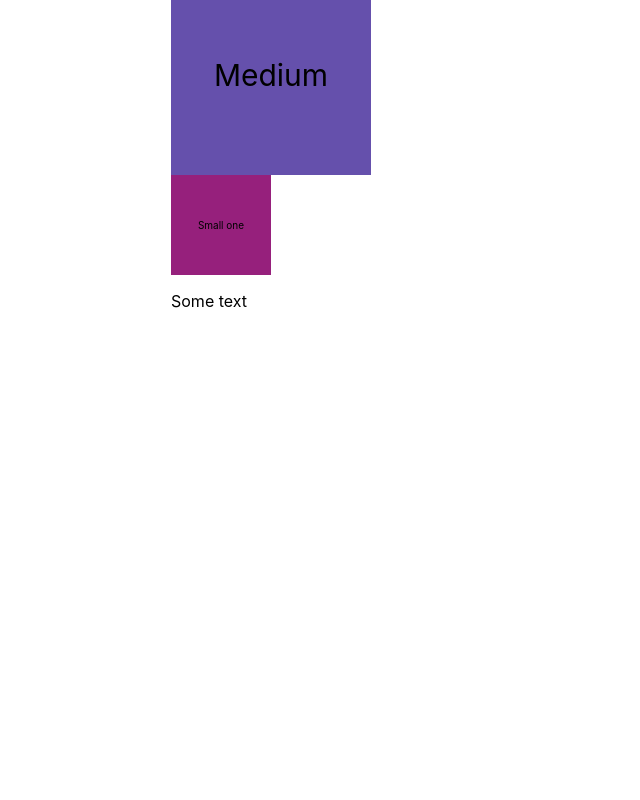
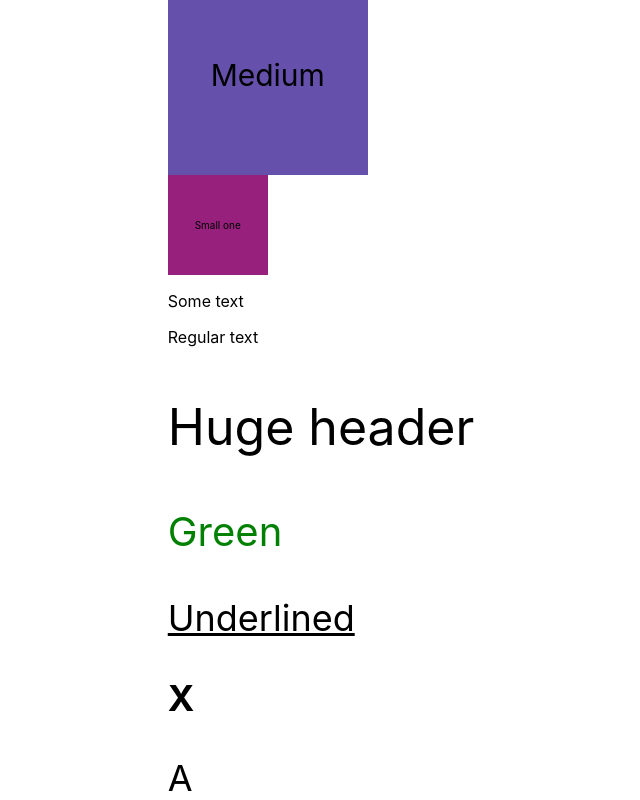
Before and after one commit to Khlustov/react-homeworks, a React (Create React App) app: page / in a window 1280 px wide. Shown: the part 325-1125 px from the top of the page, without its empty margins (319-959 px from the left). Before the commit the page ends 800 px from the top, so only its background shows below. Built offline with nearby package versions, Linux system fonts and the light colour scheme.

Commit message:
feat:fix classwork #1

```diff
--- a/src/App.js
+++ b/src/App.js
@@ -2,6 +2,7 @@ import logo from './logo.svg';
 import './App.css';
 import {Square} from './components/homework/hw-1'
 import {Text} from './components/homework/hw-1'
+import {First, Huge, Second, Check, Change} from './components/homework/cw-1'
 
 function App() {
   return (
@@ -21,6 +22,12 @@ function App() {
       <Text
       text = "Some text"
       />
+      <First text = 'Regular text'/>
+      <Huge />
+      <Second size = '40px' color = 'green' text = 'Green'/>
+      <Second size = '36px' textDecoration = {true} text = 'Underlined'/>
+      <Check />
+      <Change />
     </div>
   );
 }
--- /dev/null
+++ b/src/components/homework/cw-1.js
@@ -0,0 +1,93 @@
+import React from 'react';
+
+
+// Task 1
+
+const First = ({text}) => {
+    return <p>{text}</p>
+  }
+
+
+
+class Huge extends React.Component {
+
+state = {
+  text: "Huge header",
+}
+
+render() {
+
+  const hugeText = {
+    fontSize: 50 + 'px',
+  };
+
+  return (
+   <div>
+     <p style = {hugeText}>{this.state.text}</p>
+   </div>
+  )
+}
+
+}
+
+const Second = (props) => {
+  const underlined = props.textDecoration ? 'underline' : 'none'
+  return <p style = {{fontSize: props.size, color: props.color, textDecoration: underlined}}>{props.text}</p>
+}
+
+// Task 2
+
+class Check extends React.Component {
+
+state = {
+    content: true
+}
+
+changeContent = () => {
+    this.setState({content: !this.state.content})
+}
+
+render() {
+
+const style = {
+    fontSize: 36 + 'px',
+    fontWeight: 700
+}
+
+    return(
+        <div>
+            {this.state.content ?
+            <p style = {style} onClick = {this.changeContent}>X</p> :
+            <p style = {style} onClick = {this.changeContent}>V</p>}
+        </div>
+    )
+}
+
+}
+
+// Task 3
+
+class Change extends React.Component {
+
+state = {
+    index: 0,
+    array: ['A', 'B', 'C']
+}
+
+changeValue = () => {
+    this.setState({index: this.state.index < this.state.array.length - 1 ? ++this.state.index : this.state.index = 0})
+}
+
+render() {
+    const style = {
+        fontSize: 36 + 'px',
+    }
+    return(
+        <div style = {style} onClick = {this.changeValue}>{this.state.array[this.state.index]}</div>
+    )
+}
+
+}
+
+// Export
+export {First, Huge, Second, Check, Change}
```
